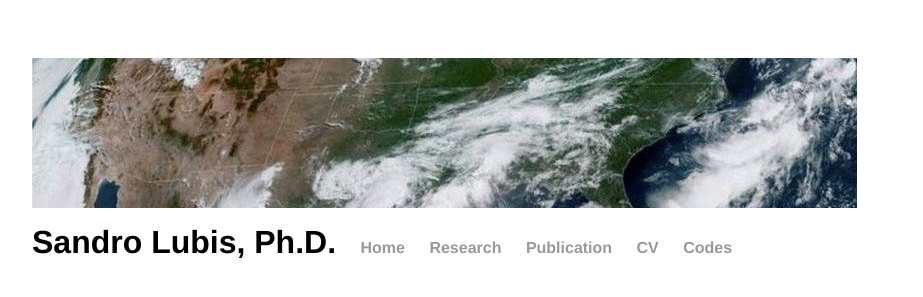
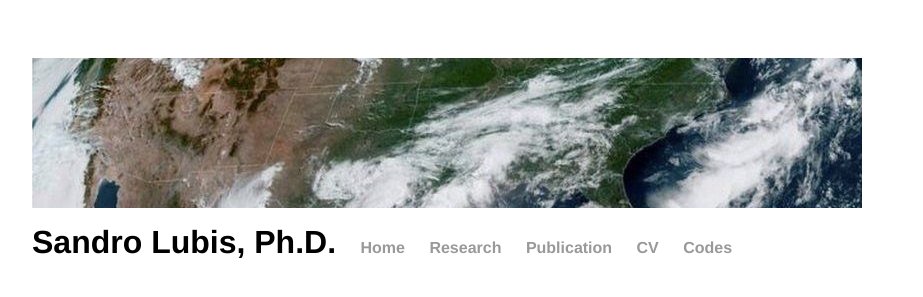
Before and after one commit to sandrolubis/sandrolubis.github.io, a Jekyll site: the page built from index.html, in a window 1280 px wide. Shown: the top 297 px of the page, without its empty margins (276-1199 px from the left). Built offline with Jekyll 4.4.1, drawn with Linux system fonts in a browser that asks for light colours.

Commit message:
Update main.css

```diff
--- a/assets/css/main.css
+++ b/assets/css/main.css
@@ -4,7 +4,7 @@ body {
     padding-top:  50px;
 }
 header {
-	width: 825px;
+	width: 830px;
 	height: 150px;
 	background-image: url("https://sandrolubis.github.io/assets/images/sattelite.jpeg");
 }
```
